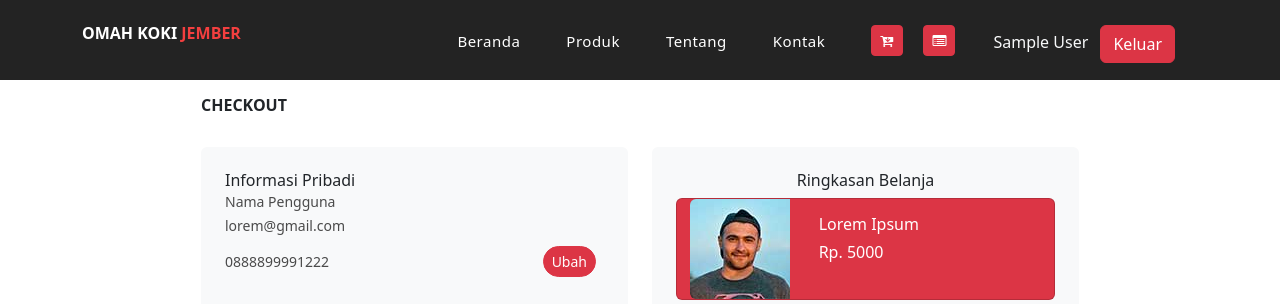
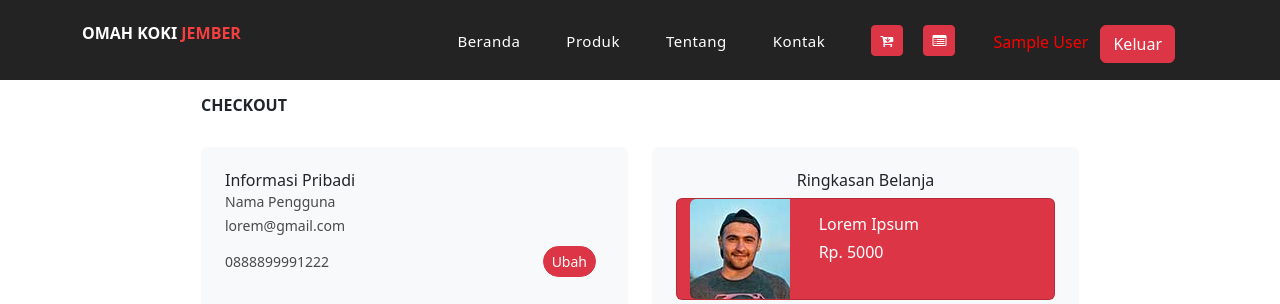
Before and after one commit to MuhammadRamaPradipaWijaya/Omah-Koki-Jember, a Flask app: page /checkout in a window 1280 px wide. Shown: the top 304 px of the page. Run offline with Flask 3, Linux system fonts and the light colour scheme; the visitor is signed in with stand-in values (Sample User, id 1); some libraries are stand-ins or nearby versions.

Commit message:
Update navbar.html

```diff
--- a/templates/navbar.html
+++ b/templates/navbar.html
@@ -23,6 +23,7 @@
           <li class="nav-item">
             <a class="nav-link" href="/kontak">Kontak</a>
           </li>
+
           <li class="nav-item">
             <a href="/keranjang" class="btn btn-sm btn-danger m-2" title="Keranjang Belanja">
               <i class="fa fa-cart-arrow-down"></i>
@@ -31,9 +32,10 @@
               <i class="fa fa-list-alt"></i>
             </a>
           </li>
+
           {% if session.get('logged_in') %}
           <li class="nav-item">
-            <span class="d-none d-lg-inline-flex text-light">{{ session['username'] }}</span>
+            <span class="d-none d-lg-inline-flex" style="color: red;">{{ session['username'] }}</span>
             <a href="{{ url_for('logout') }}" class="btn btn-danger m-2">Keluar</a>
           </li>
           {% else %}
```
